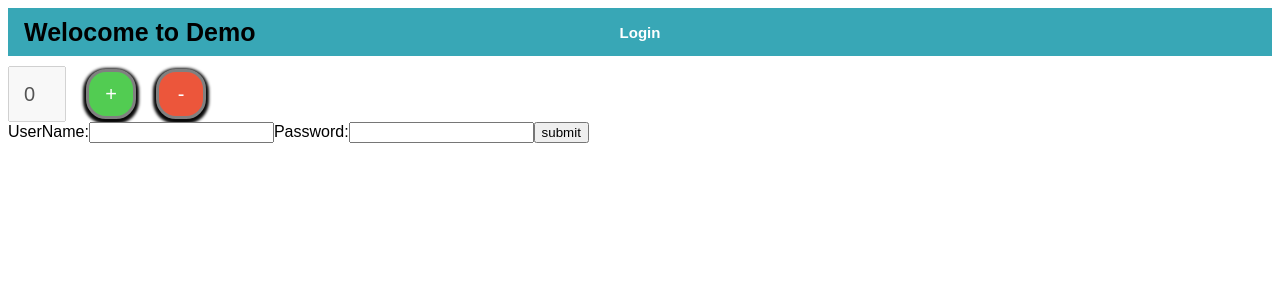
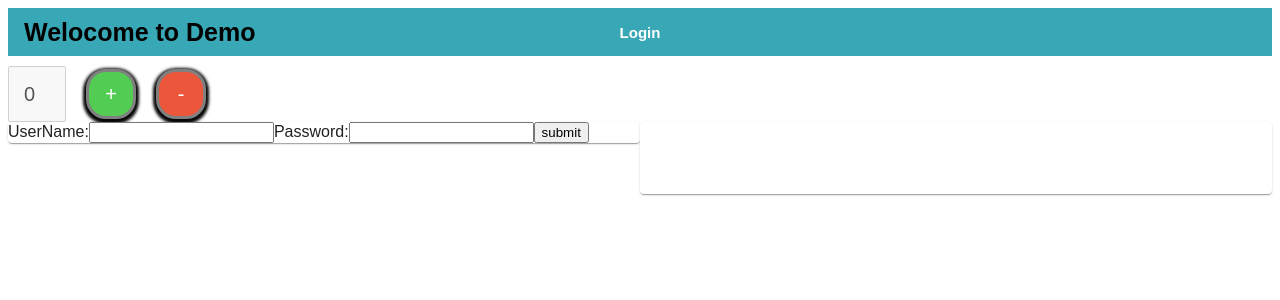
Before and after one commit to Prasun117/redux-demo, a React (Create React App) app: page / in a window 1280 px wide. Shown: the top 300 px of the page. Built offline with nearby package versions, Linux system fonts and the light colour scheme.

Commit message:
Material ui intoduced

```diff
--- a/src/LogInForm.js
+++ b/src/LogInForm.js
@@ -1,5 +1,5 @@
 import React from "react";
-
+import { Grid, Paper, Card, CardHeader, CardContent } from "@material-ui/core";
 export const LoginForm = (props) => {
   const handleSubmit = (e) => {
     e.preventDefault();
@@ -7,13 +7,34 @@ export const LoginForm = (props) => {
   };
   return (
     <div className="login-form">
-      <form onSubmit={handleSubmit}>
+      <Grid container>
+        <Grid item xs={6}>
+          <Paper>
+            <form onSubmit={handleSubmit}>
+              UserName:
+              <input type="text" />
+              Password:
+              <input type="text" />
+              <button type="submit">submit</button>
+            </form>
+          </Paper>
+        </Grid>
+
+        <Grid item xs={6}>
+          <Card>
+            <CardHeader></CardHeader>
+            <CardContent></CardContent>
+          </Card>
+        </Grid>
+      </Grid>
+
+      {/* <form onSubmit={handleSubmit}>
         UserName:
         <input type="text" />
         Password:
         <input type="text" />
         <button type="submit">submit</button>
-      </form>
+      </form> */}
     </div>
   );
 };
```
